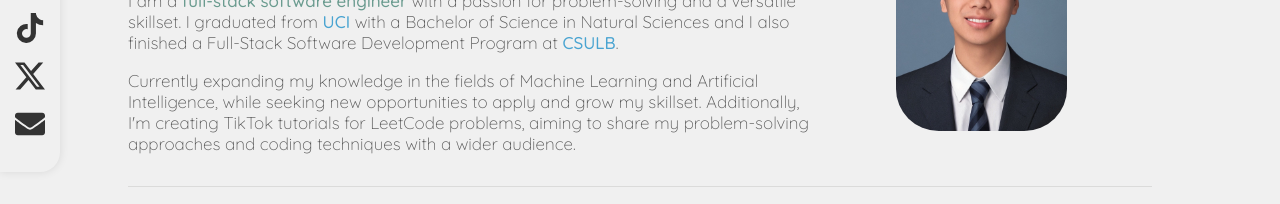
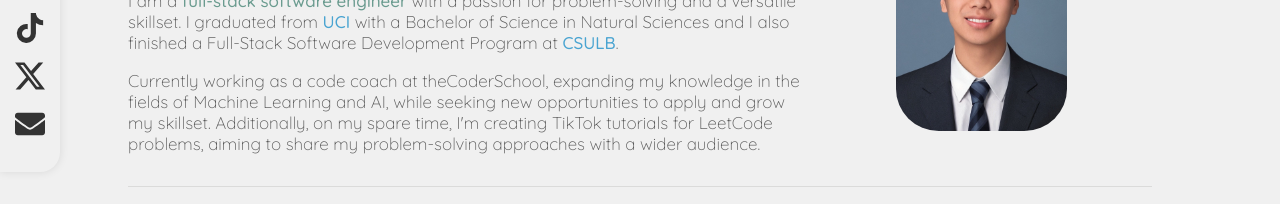
Before and after one commit to nhvn/portfolio, a React (Create React App) app: page /about in a window 1280 px wide. Shown: the part 220-424 px from the top of the page. Built offline with nearby package versions, Linux system fonts and the light colour scheme.

Commit message:
Adjusted the about me content

```diff
--- a/src/AboutPage.js
+++ b/src/AboutPage.js
@@ -39,9 +39,9 @@ class AboutPage extends React.Component {
                           Program at <span className="highlight2">CSULB</span>.
                         </p>
                         <p>
-                          Currently expanding my knowledge in the fields of Machine Learning and Artificial Intelligence, while
+                          Currently working as a code coach at theCoderSchool, expanding my knowledge in the fields of Machine Learning and AI, while
                           seeking new opportunities to apply and grow my skillset.
-                          Additionally, I'm creating TikTok tutorials for LeetCode problems, aiming to share my problem-solving approaches and coding techniques with a wider audience.
+                          Additionally, on my spare time, I'm creating TikTok tutorials for LeetCode problems, aiming to share my problem-solving approaches with a wider audience.
                         </p>
                       </div>
                     </div>
```
